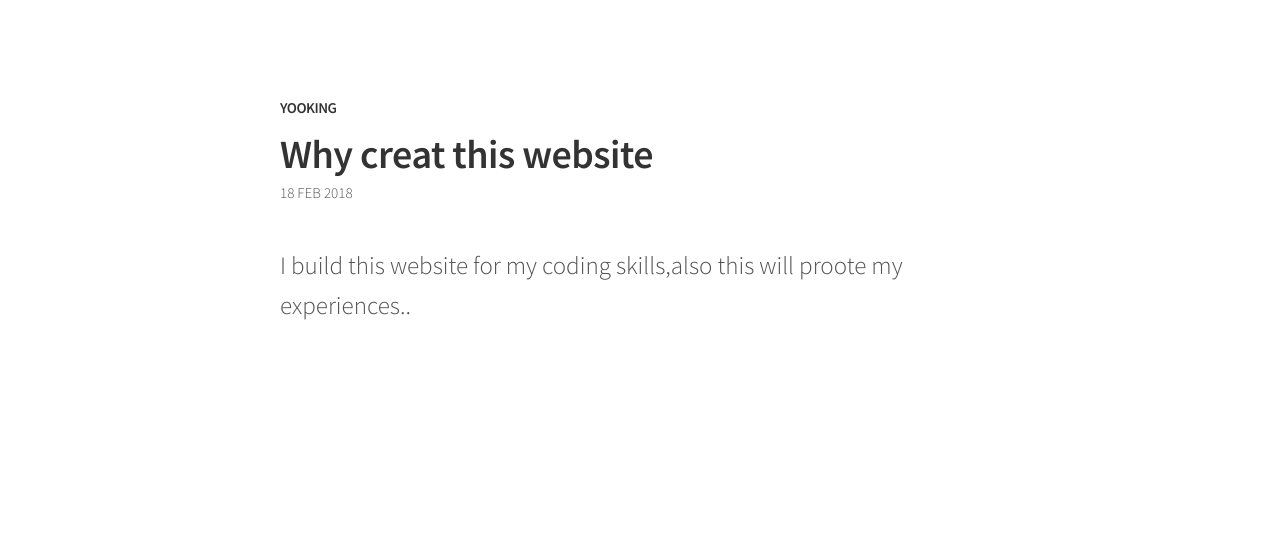
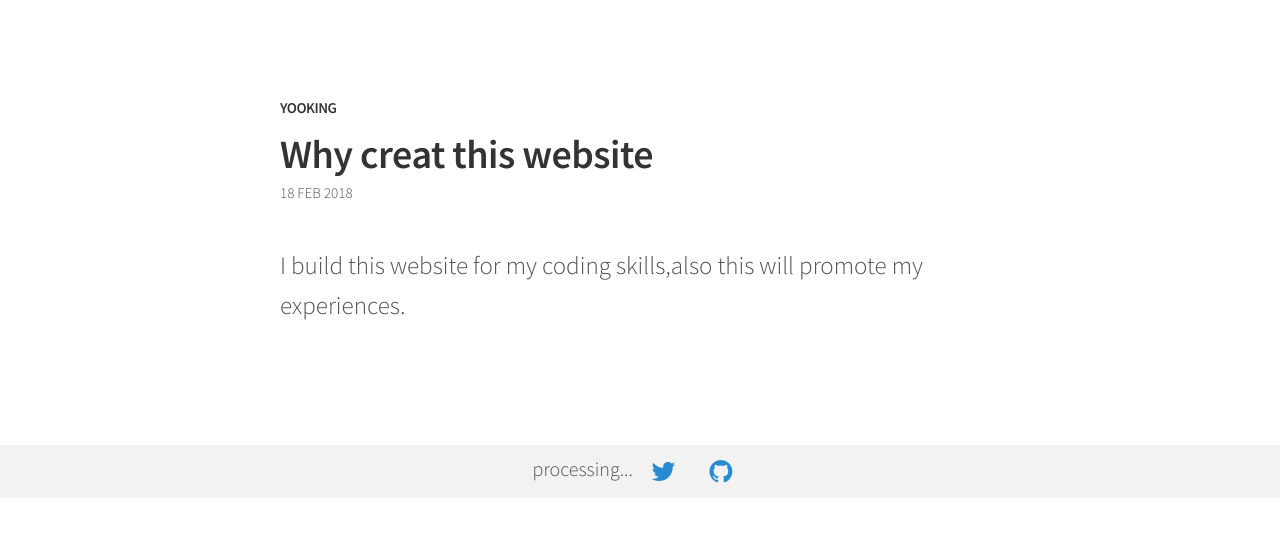
Before and after one commit to zedboyking/yooking.github.io, a Jekyll site: the page built from _posts/2018-02-18-whats-jekyll.md, in a window 1280 px wide. Shown: the top 537 px of the page. Built offline with Jekyll 4.4.1, drawn with Linux system fonts in a browser that asks for light colours; Markdown is read by kramdown in place of the engine named in the settings.

Commit message:
basic verision
basic verision

```diff
--- a/_layouts/default.html
+++ b/_layouts/default.html
@@ -1,15 +1,26 @@
 <!DOCTYPE html>
-<html lang="en">
+<html lang="zh-CN">
 <head>
   <meta charset="utf-8">
   <meta name="viewport" content="width=device-width, initial-scale=1">
   <title>{% if page.title %}{{ page.title }}{% else %}{{ site.name }}{% endif %}</title>
   <link rel="stylesheet" href="//fonts.googleapis.com/css?family=Source+Sans+Pro:300,300i,600">
   <link rel="stylesheet" href="{{ site.baseurl }}/style.css">
+  <link href="//netdna.bootstrapcdn.com/font-awesome/4.7.0/css/font-awesome.min.css" rel="stylesheet">
   </head>
 <body>
   <div class="container">
     {{ content }}
   </div>
+  <footer>
+    processing...
+    <span class="fa-stack fa-lg">
+      <a class="fa fa-twitter fa-stack-1x" href="https://twitter.com/wangyukun55555" style="text-decoration:none"></a>
+
+    </span>
+    <span class="fa-stack fa-lg">
+    <a class="fa fa-github fa-stack-1x" href="https://github.com/YooKing" style="text-decoration:none"></a>
+    </span>
+  </footer>
 </body>
 </html>
--- a/_posts/2018-02-18-whats-jekyll.md
+++ b/_posts/2018-02-18-whats-jekyll.md
@@ -2,4 +2,4 @@
 title: Why creat this website
 ---
 
-<p class="lead"> I build this website for my coding skills,also this will proote my experiences..</p>
+<p class="lead"> I build this website for my coding skills,also this will promote my experiences.</p>
--- a/style.scss
+++ b/style.scss
@@ -30,6 +30,13 @@ body {
   -webkit-text-size-adjust: 100%;
       -ms-text-size-adjust: 100%;
 }
+
+footer {
+  text-align: center;
+  background-color: #f2f2f2;
+}
+
+
 
 a {
   color: #268bd2;
```
Also changed, not shown: _posts/2015-08-09-example-content.md (deleted, +0 -91 lines), _posts/2018-2-18-为什么要建设这个博客.md (added, +5 -0 lines), about.md (+0 -2 lines), img/psb.jpg (added).
